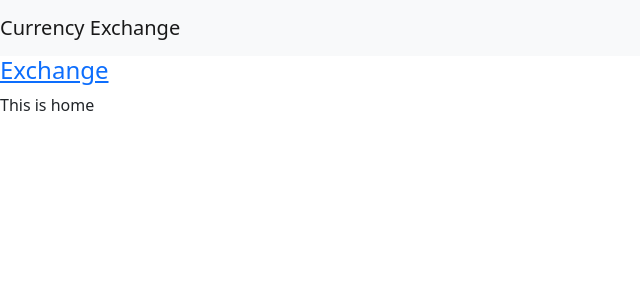
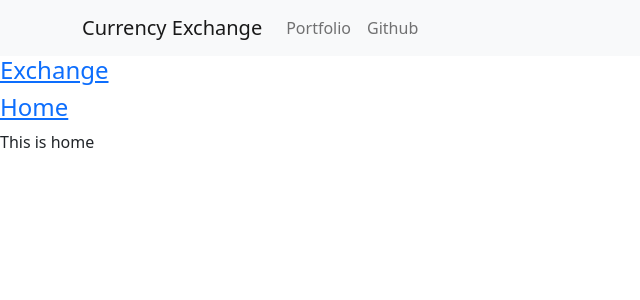
Before and after one commit to Codymo511/currency-exchange-app, a React (Create React App) app: page / in a window 1280 px wide. Shown: the top 300 px of the page, without its empty margins (0-640 px from the left). Built offline with nearby package versions, Linux system fonts and the light colour scheme.

Commit message:
feat: added react-bootstrap navbar

```diff
--- a/package.json
+++ b/package.json
@@ -8,6 +8,7 @@
     "@testing-library/user-event": "^13.5.0",
     "bootstrap": "^5.1.3",
     "react": "^18.0.0",
+    "react-bootstrap": "^2.2.2",
     "react-dom": "^18.0.0",
     "react-router-dom": "^5.3.0",
     "react-scripts": "5.0.0",
--- a/src/App.js
+++ b/src/App.js
@@ -1,8 +1,10 @@
 import React from 'react';
+import './App.css';
 import { BrowserRouter as Router, Route, Link, Switch } from "react-router-dom";
+import navbar from "./components/navbar"
 import Home from './Home';
 import exchange from './Exchange';
-import './App.css';
+import 'bootstrap/dist/css/bootstrap.min.css';
 
 
 
@@ -14,16 +16,14 @@ const NotFound = ()=>{
 function App() {
   return (
     <Router>
-      <nav className="navbar navbar-expand-lg navbar-light bg-light">
-      <Link className="navbar-brand" to="/">Currency Exchange</Link>
-
-      </nav>
+      <Route component ={navbar}/>
       <h4><Link to="/Exchange/">Exchange</Link></h4>
+      <h4><Link to="/">Home</Link></h4>
       <Switch>
-        <Route path="/Exchange" component={exchange} />
+        <Route path ="/Exchange" component={exchange} />
         <Route exact path="/" component={Home} />
         <Route component={NotFound} />
-        </Switch>
+      </Switch>
     </Router>
   );
 }
--- /dev/null
+++ b/src/components/navbar.js
@@ -0,0 +1,23 @@
+import React from 'react';
+import { Navbar, Nav,NavDropdown,Container} from 'react-bootstrap';
+
+class navbar extends React.Component {
+  render() {
+    return (
+      <Navbar bg="light" expand="lg">
+      <Container>
+        <Navbar.Brand href="#home">Currency Exchange</Navbar.Brand>
+        <Navbar.Toggle aria-controls="basic-navbar-nav" />
+        <Navbar.Collapse id="basic-navbar-nav">
+          <Nav className="me-auto">
+            <Nav.Link href="#home">Portfolio</Nav.Link>
+            <Nav.Link href="#link">Github</Nav.Link>
+          </Nav>
+        </Navbar.Collapse>
+      </Container>
+    </Navbar>
+    )
+  }
+}
+
+export default navbar;
```
Also changed, not shown: 1 other file (tests, documents, lock files or other folders).
